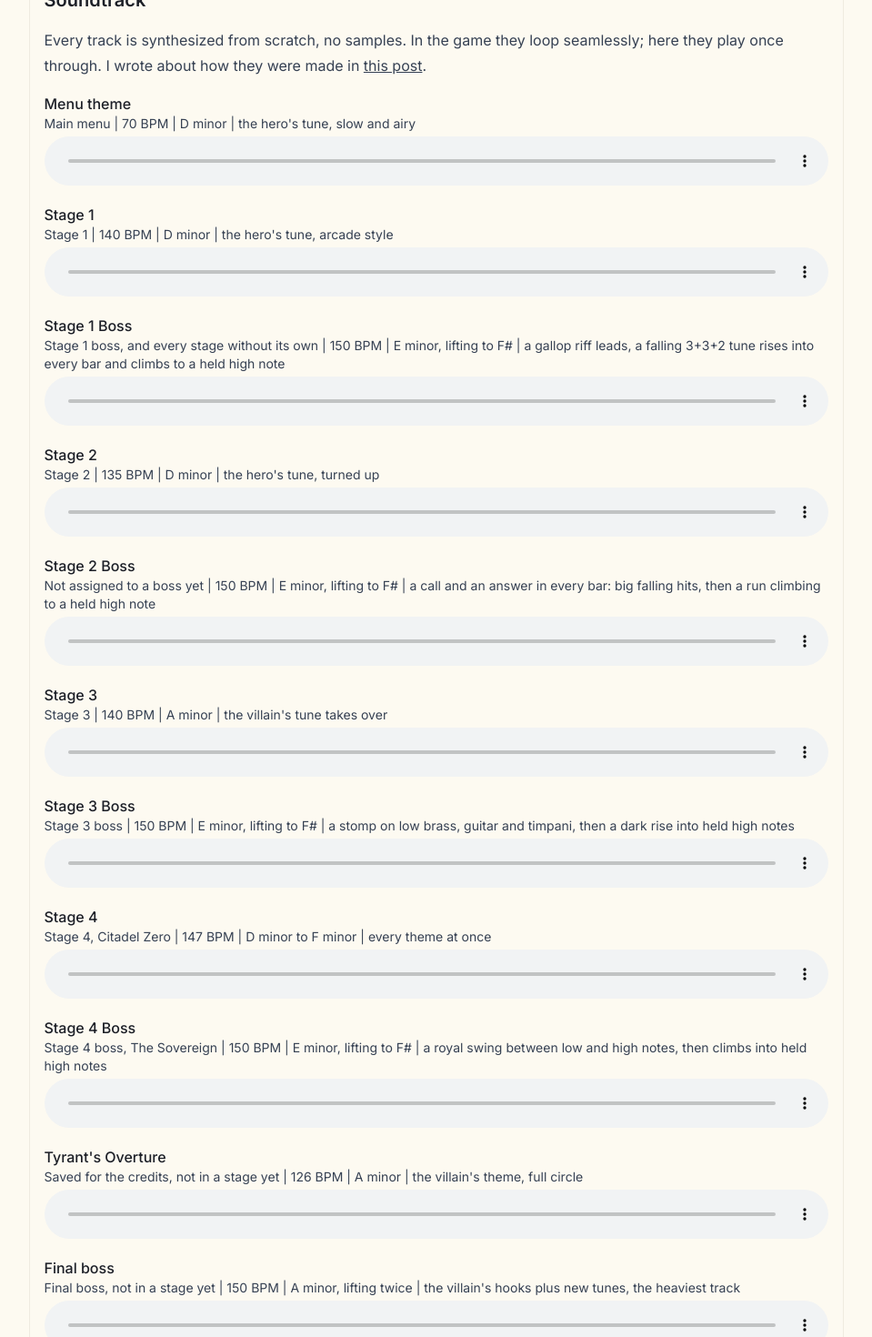
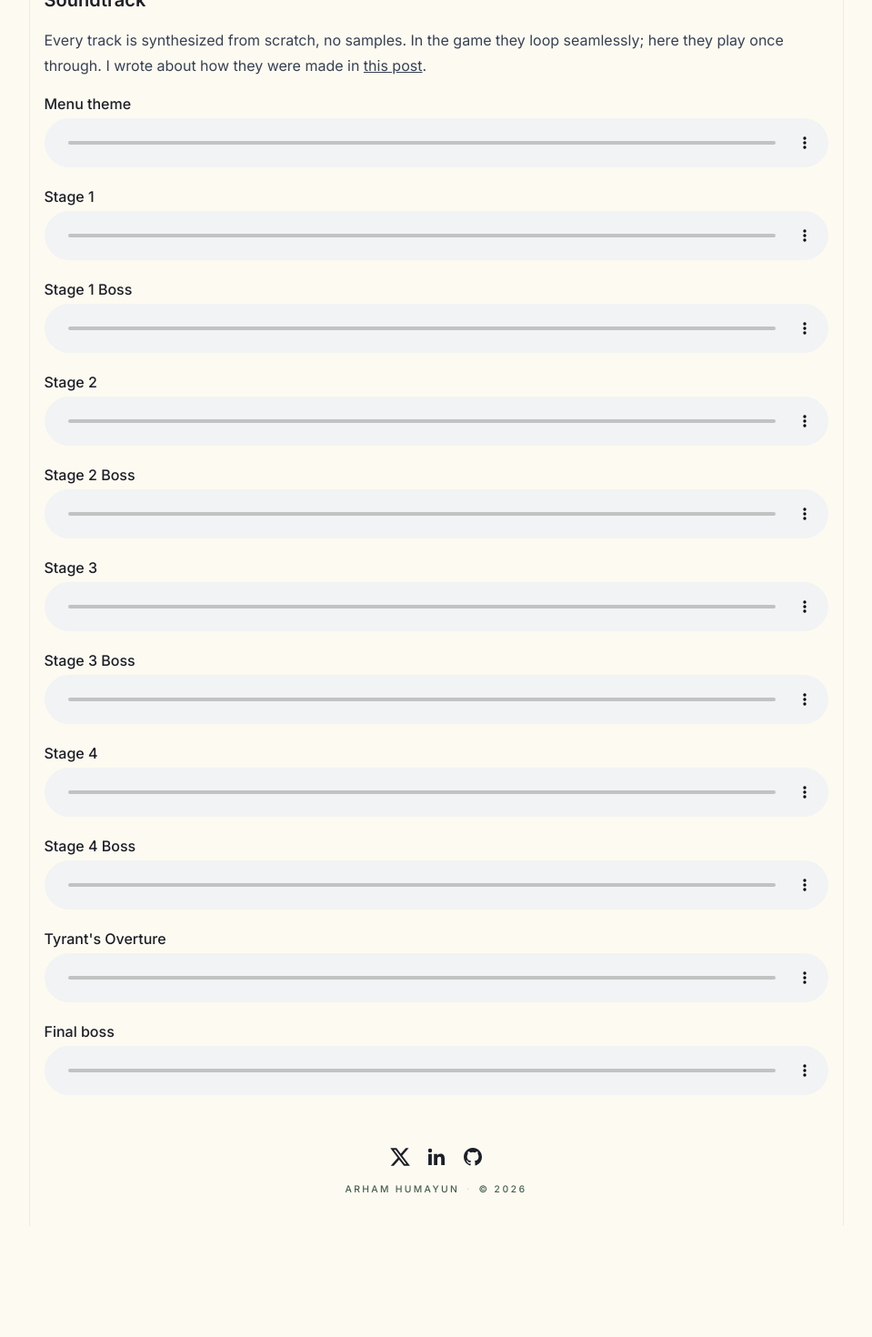
Before and after one commit to arhamHumayun/personal-site, a Next.js app: page /projects/tiny-ship in a window 1280 px wide. Shown: the part 860-2330 px from the top of the page at 91% size, without its empty margins (153-1112 px from the left). After the commit the page ends 2208 px from the top, so only its background shows below. Built offline with nearby package versions, Linux system fonts and the light colour scheme.

Commit message:
Show only track titles in Tiny Ship soundtrack
Co-Authored-By: Claude Sonnet 5.5 <noreply@anthropic.com>
Claude-Session: https://claude.ai/code/session_014aAxLUFdm4rBfxN2anUJ8r

```diff
--- a/app/projects/tiny-ship/page.tsx
+++ b/app/projects/tiny-ship/page.tsx
@@ -14,17 +14,17 @@ export const metadata = {
 };
 
 const soundtrack = [
-  { title: "Menu theme", info: "Main menu  |  70 BPM  |  D minor  |  the hero's tune, slow and airy", file: "menu-theme" },
-  { title: "Stage 1", info: "Stage 1  |  140 BPM  |  D minor  |  the hero's tune, arcade style", file: "gameplay-theme" },
-  { title: "Stage 1 Boss", info: "Stage 1 boss, and every stage without its own  |  150 BPM  |  E minor, lifting to F#  |  a gallop riff leads, a falling 3+3+2 tune rises into every bar and climbs to a held high note", file: "stage-boss-theme" },
-  { title: "Stage 2", info: "Stage 2  |  135 BPM  |  D minor  |  the hero's tune, turned up", file: "afterburn" },
-  { title: "Stage 2 Boss", info: "Not assigned to a boss yet  |  150 BPM  |  E minor, lifting to F#  |  a call and an answer in every bar: big falling hits, then a run climbing to a held high note", file: "stage-boss-theme-2" },
-  { title: "Stage 3", info: "Stage 3  |  140 BPM  |  A minor  |  the villain's tune takes over", file: "redline" },
-  { title: "Stage 3 Boss", info: "Stage 3 boss  |  150 BPM  |  E minor, lifting to F#  |  a stomp on low brass, guitar and timpani, then a dark rise into held high notes", file: "stage-boss-theme-3" },
-  { title: "Stage 4", info: "Stage 4, Citadel Zero  |  147 BPM  |  D minor to F minor  |  every theme at once", file: "zero-hour" },
-  { title: "Stage 4 Boss", info: "Stage 4 boss, The Sovereign  |  150 BPM  |  E minor, lifting to F#  |  a royal swing between low and high notes, then climbs into held high notes", file: "stage-boss-theme-4" },
-  { title: "Tyrant's Overture", info: "Saved for the credits, not in a stage yet  |  126 BPM  |  A minor  |  the villain's theme, full circle", file: "tyrants-overture" },
-  { title: "Final boss", info: "Final boss, not in a stage yet  |  150 BPM  |  A minor, lifting twice  |  the villain's hooks plus new tunes, the heaviest track", file: "tyrants-wrath" },
+  { title: "Menu theme", file: "menu-theme" },
+  { title: "Stage 1", file: "gameplay-theme" },
+  { title: "Stage 1 Boss", file: "stage-boss-theme" },
+  { title: "Stage 2", file: "afterburn" },
+  { title: "Stage 2 Boss", file: "stage-boss-theme-2" },
+  { title: "Stage 3", file: "redline" },
+  { title: "Stage 3 Boss", file: "stage-boss-theme-3" },
+  { title: "Stage 4", file: "zero-hour" },
+  { title: "Stage 4 Boss", file: "stage-boss-theme-4" },
+  { title: "Tyrant's Overture", file: "tyrants-overture" },
+  { title: "Final boss", file: "tyrants-wrath" },
 ];
 
 export default function TinyShip() {
@@ -63,8 +63,7 @@ export default function TinyShip() {
         <ul className="mt-4 space-y-5">
           {soundtrack.map((t) => (
             <li key={t.file}>
-              <p className="font-medium text-foreground">{t.title}</p>
-              <p className="mb-1 text-sm">{t.info}</p>
+              <p className="mb-1 font-medium text-foreground">{t.title}</p>
               <audio
                 controls
                 preload="none"
```
